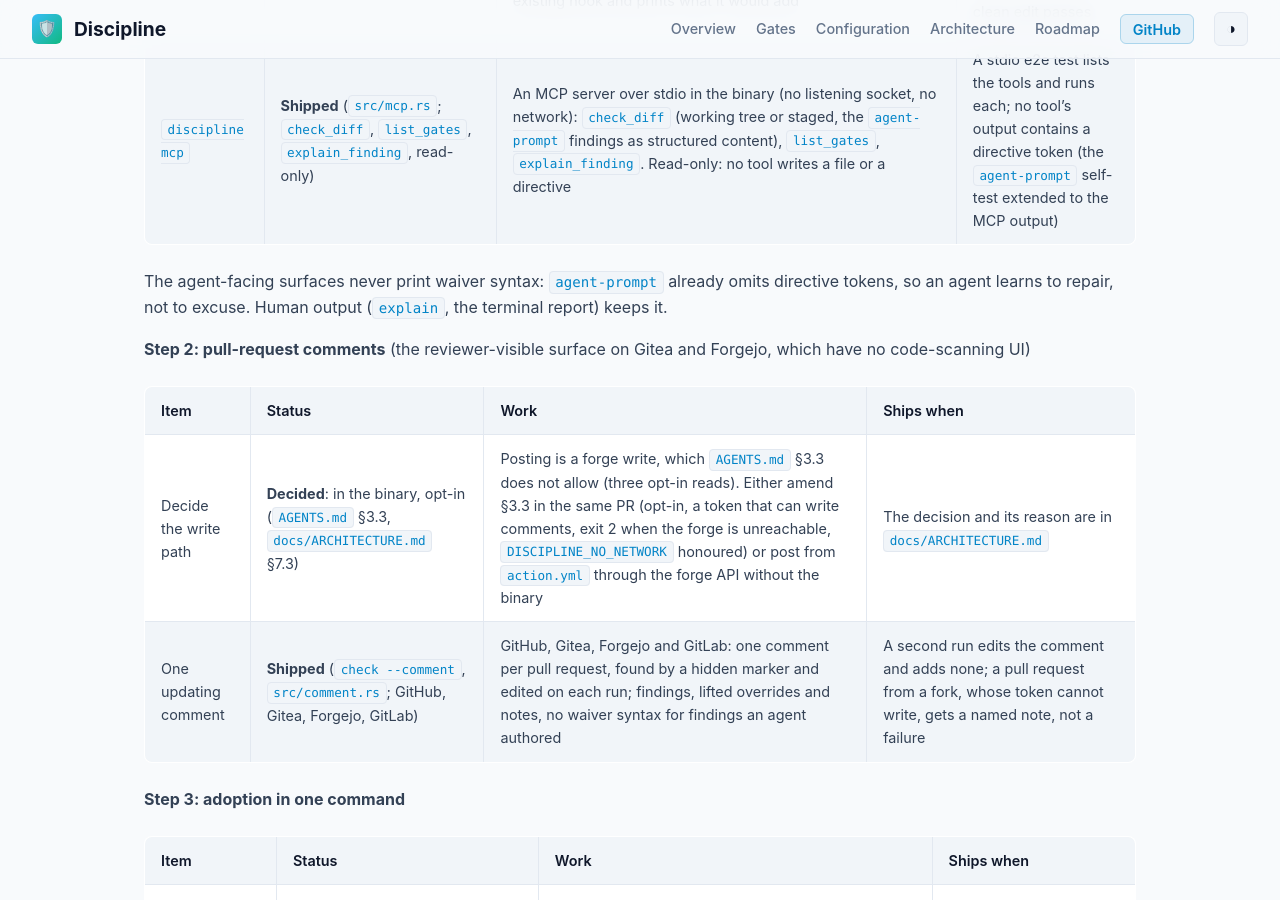
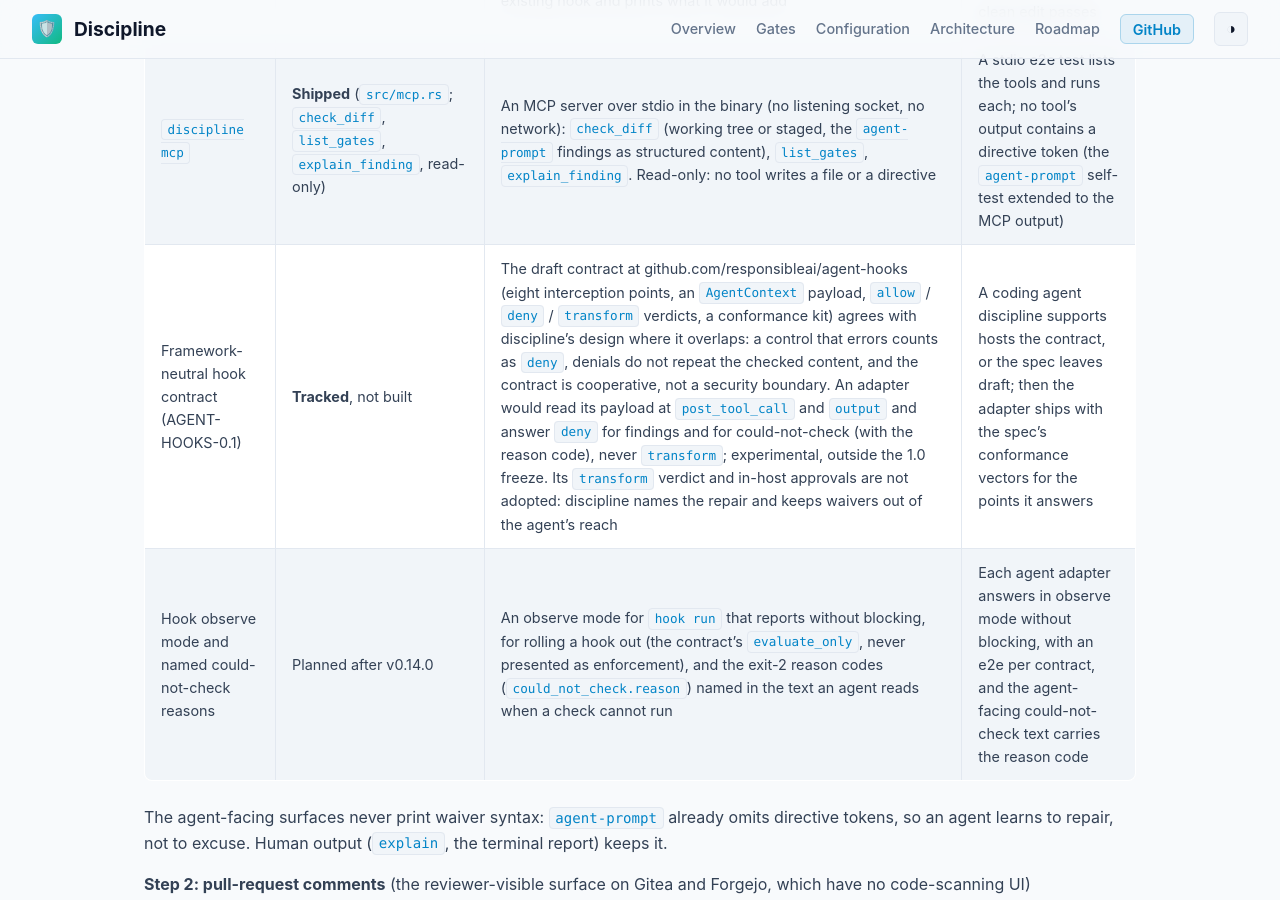
Before and after one commit to actions-marketplace-validations/orieg_discipline, a Jekyll site: the page built from docs/ROADMAP.md, in a window 1280 px wide and 900 px high, scrolled down 16275 px. Built offline with Jekyll 4.4.1, drawn with Linux system fonts in a browser that asks for light colours.

Commit message:
docs(roadmap): track the AGENT-HOOKS-0.1 contract; plan hook observe mode (#231)

```diff
--- a/docs/ROADMAP.md
+++ b/docs/ROADMAP.md
@@ -275,6 +275,8 @@ What most widens adoption after v0.10.2: findings reaching an agent inside its e
 |---|---|---|---|
 | Agent hook recipes | **Shipped** (`discipline hook run` / `hook install`, `src/hook.rs`; Claude Code, Codex, Cursor, Aider, Copilot CLI, Antigravity, Qwen Code, OpenCode) | `discipline hook install --agent <claude-code\|cursor\|codex\|aider>` writes the agent's hook configuration, and `docs/guides/` documents each by hand: Claude Code `PostToolUse` (after `Edit` / `Write`) and `Stop` hooks running `discipline diff --format agent-prompt`, exit 2 feeding the repair text back to the agent; the equivalents the other agents expose. The installer refuses to overwrite an existing hook and prints what it would add | An e2e test drives the installed hook command on a working tree whose edit weakens an assertion and gets the blocking exit and the repair text; a clean edit passes |
 | `discipline mcp` | **Shipped** (`src/mcp.rs`; `check_diff`, `list_gates`, `explain_finding`, read-only) | An MCP server over stdio in the binary (no listening socket, no network): `check_diff` (working tree or staged, the `agent-prompt` findings as structured content), `list_gates`, `explain_finding`. Read-only: no tool writes a file or a directive | A stdio e2e test lists the tools and runs each; no tool's output contains a directive token (the `agent-prompt` self-test extended to the MCP output) |
+| Framework-neutral hook contract (AGENT-HOOKS-0.1) | **Tracked**, not built | The draft contract at github.com/responsibleai/agent-hooks (eight interception points, an `AgentContext` payload, `allow` / `deny` / `transform` verdicts, a conformance kit) agrees with discipline's design where it overlaps: a control that errors counts as `deny`, denials do not repeat the checked content, and the contract is cooperative, not a security boundary. An adapter would read its payload at `post_tool_call` and `output` and answer `deny` for findings and for could-not-check (with the reason code), never `transform`; experimental, outside the 1.0 freeze. Its `transform` verdict and in-host approvals are not adopted: discipline names the repair and keeps waivers out of the agent's reach | A coding agent discipline supports hosts the contract, or the spec leaves draft; then the adapter ships with the spec's conformance vectors for the points it answers |
+| Hook observe mode and named could-not-check reasons | Planned after v0.14.0 | An observe mode for `hook run` that reports without blocking, for rolling a hook out (the contract's `evaluate_only`, never presented as enforcement), and the exit-2 reason codes (`could_not_check.reason`) named in the text an agent reads when a check cannot run | Each agent adapter answers in observe mode without blocking, with an e2e per contract, and the agent-facing could-not-check text carries the reason code |
 
 The agent-facing surfaces never print waiver syntax: `agent-prompt` already omits directive tokens, so an agent learns to repair, not to excuse. Human output (`explain`, the terminal report) keeps it.
 
```
